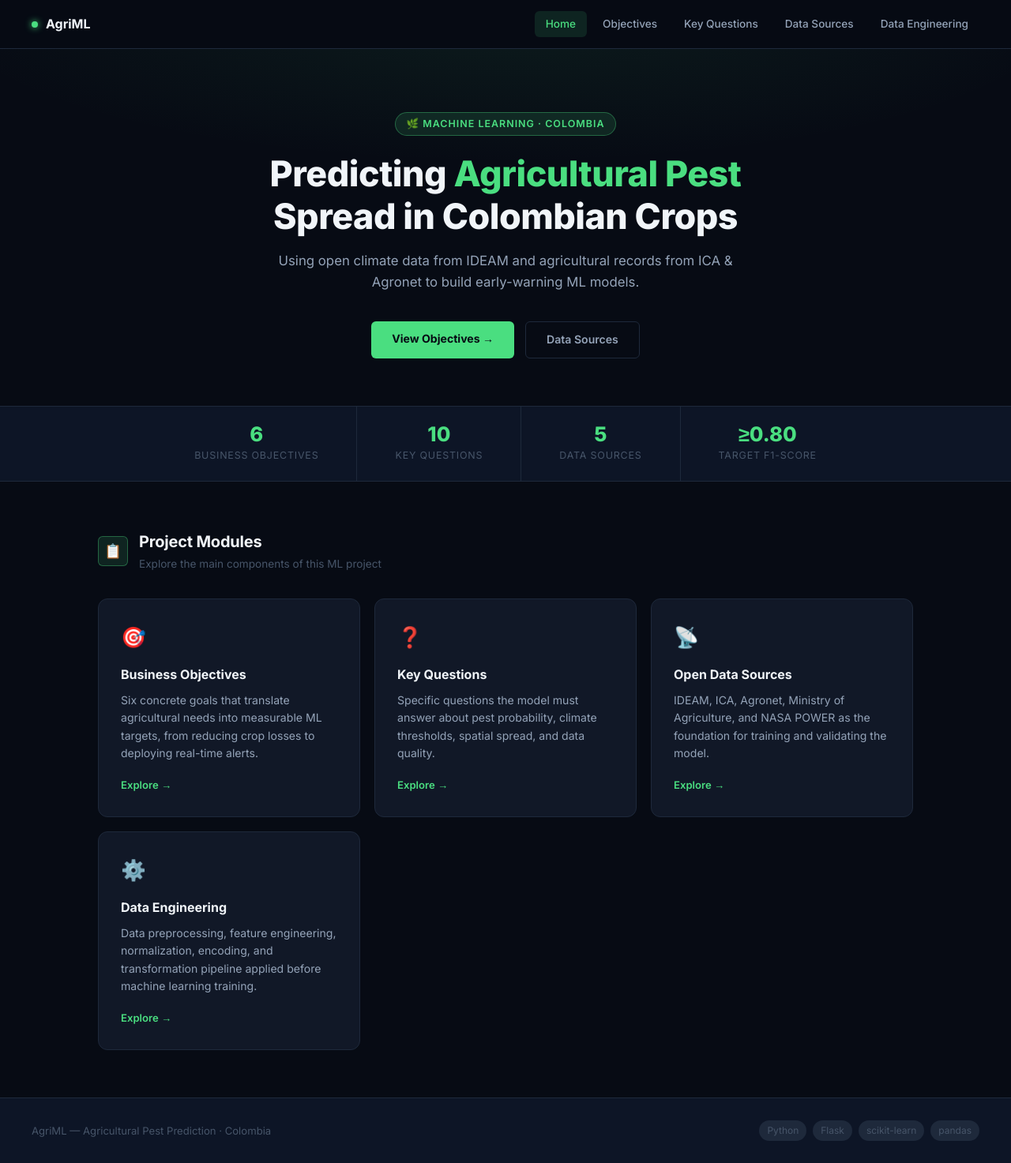
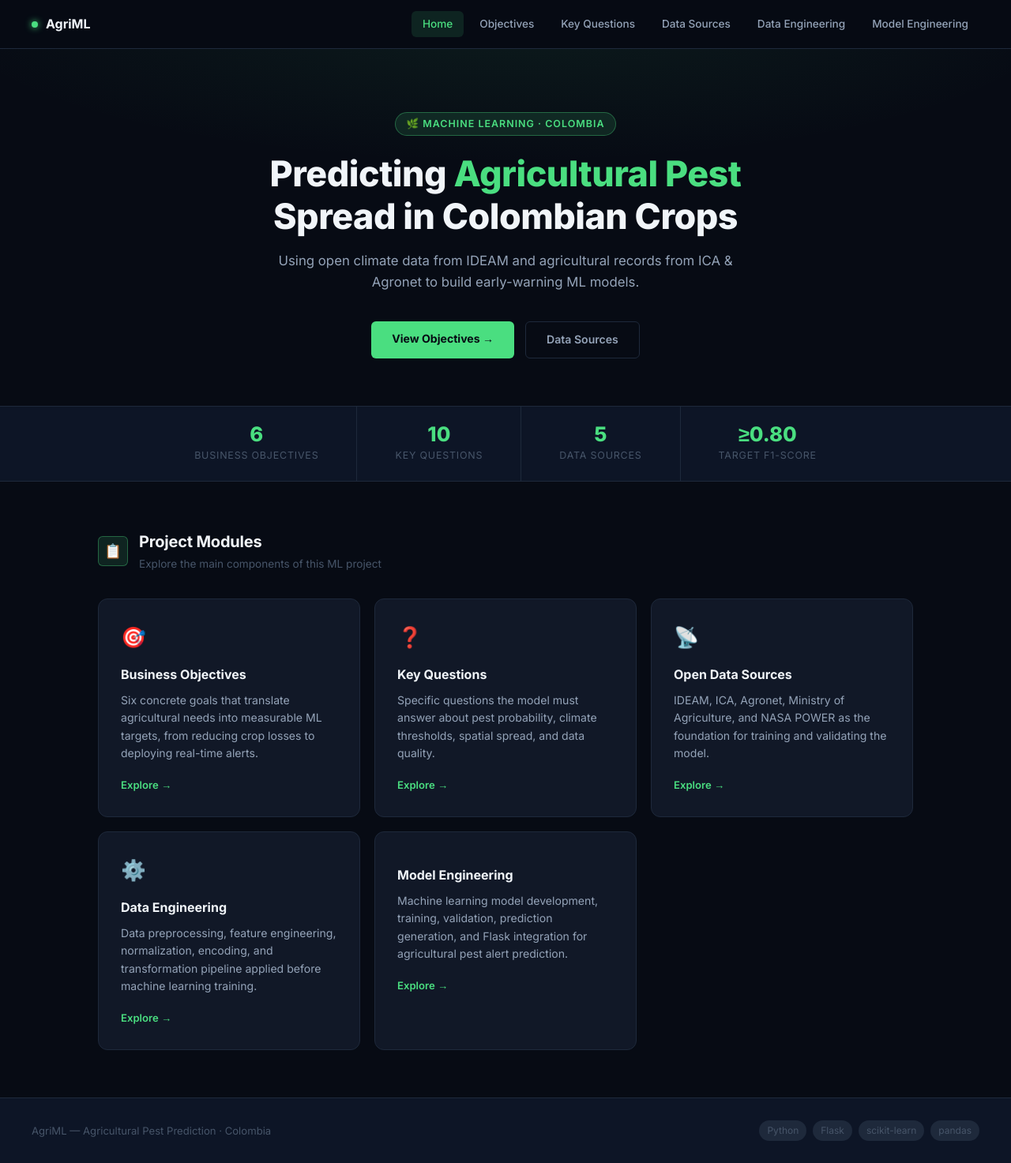
Before and after one commit to juanandresmedinaune-creator/Final_Project, a Flask app: page / in a window 1280 px wide. Shown: the whole page at 79% size. Run offline with Flask 3, Linux system fonts and the light colour scheme.

Commit message:
feat(navbar): add model engineering submenu to main navigation

```diff
--- a/Templates/mainMenu.html
+++ b/Templates/mainMenu.html
@@ -71,6 +71,12 @@
             <p>Data preprocessing, feature engineering, normalization, encoding, and transformation pipeline applied before machine learning training.</p>
             <span class="card-arrow">Explore →</span>
         </a>
+        <a href="/pests/modelEngineering" class="menu-card">
+            <div class="card-icon"></div>
+            <h3>Model Engineering</h3>
+            <p>Machine learning model development, training, validation, prediction generation, and Flask integration for agricultural pest alert prediction.</p>
+            <span class="card-arrow">Explore →</span>
+        </a>
     </div>
 </div>
 
--- a/Templates/navbar.html
+++ b/Templates/navbar.html
@@ -6,5 +6,6 @@
         <a href="/pests/objectives#questions" {% if '/pests' in request.path %}class="active"{% endif %}>Key Questions</a>
         <a href="/pests/objectives#data">Data Sources</a>
         <a href="/pests/dataEngineering"{% if '/pests/dataEngineering' in request.path %}class="active"{% endif %}>Data Engineering</a>
+        <a href="/pests/modelEngineering"{% if '/pests/modelEngineering' in request.path %}class="active"{% endif %}>Model Engineering</a>
     </div>
 </nav>
--- a/app.py
+++ b/app.py
@@ -1,4 +1,5 @@
 from flask import Flask, render_template
+import pandas as pd
 
 app = Flask(__name__)
 
@@ -14,5 +15,11 @@ def pests_objectives():
 def pests_data():
     return render_template('dataEngineering.html')
 
+@app.route('/pests/modelEngineering')
+def pests_model():
+    predictions = pd.read_csv("processed_alerts.csv")
+    return render_template('modelEngineering.html',
+                           predictions = predictions.to_dict(orient='records'))
+
 if __name__ == '__main__':
     app.run(debug=True)
```
Also changed, not shown: Static/feature_importance.png.
